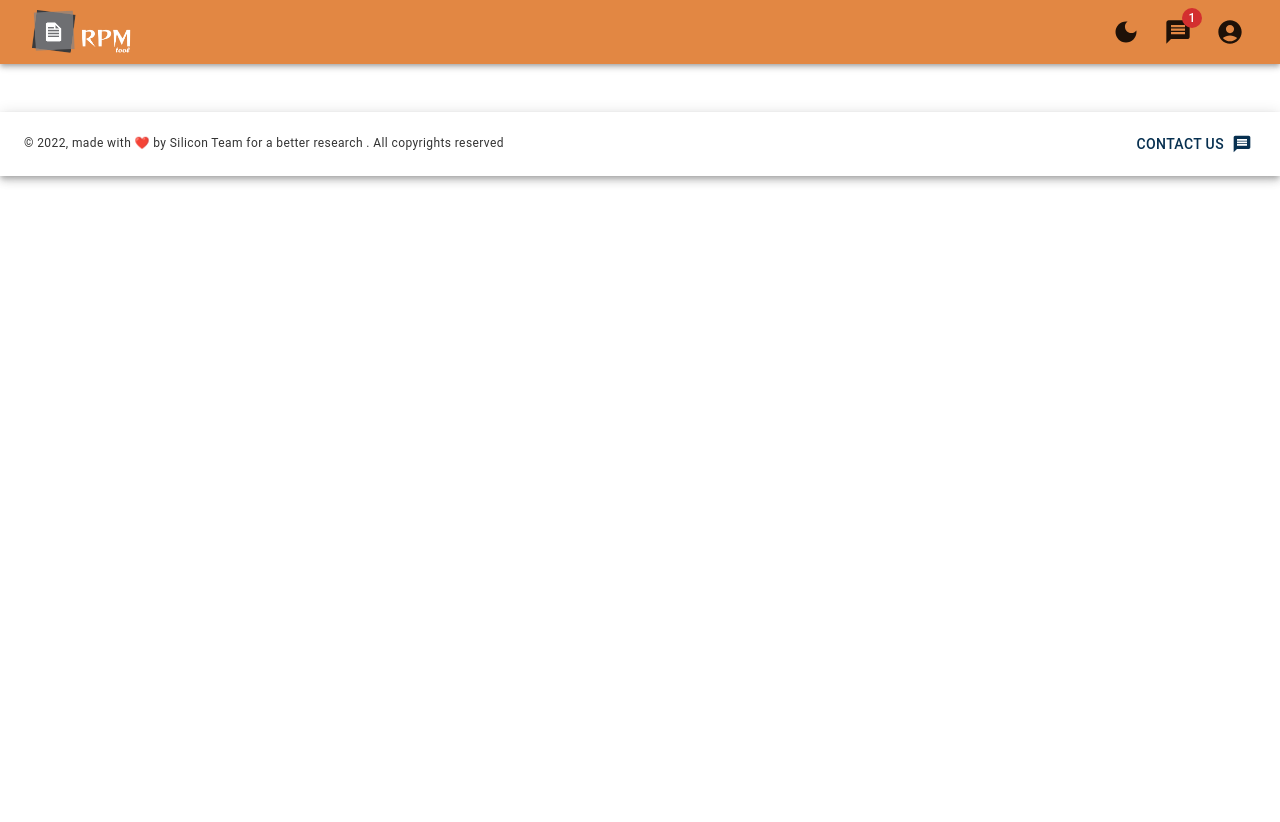
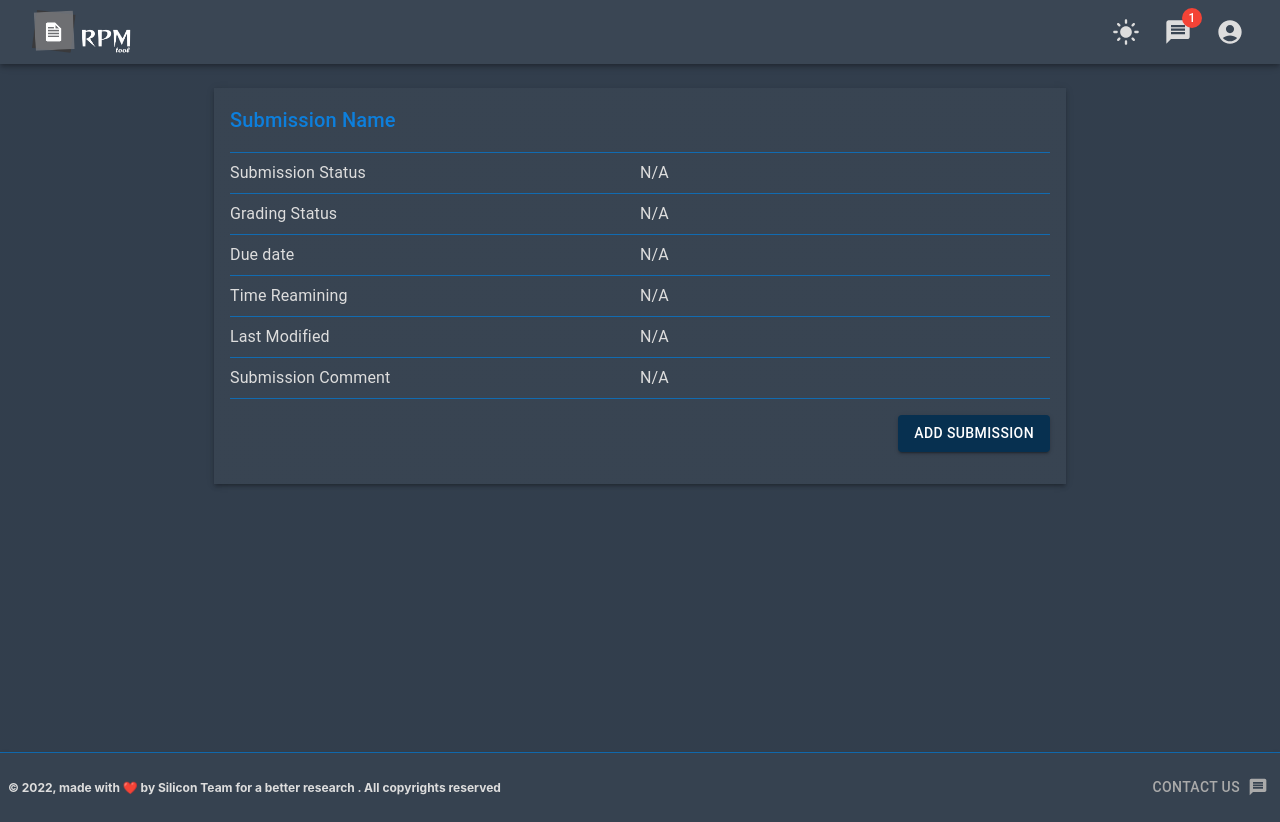
Before and after one commit to Arivaran-T/RPMT, a React (Create React App) app in the folder FrontEnd/rpmt/: page /submission/1 in a window 1280 px wide. Before the commit the page ends 800 px from the top, so only its background shows below. Built offline with nearby package versions, Linux system fonts and the light colour scheme.

Commit message:
submission page added

```diff
--- a/FrontEnd/rpmt/src/App.js
+++ b/FrontEnd/rpmt/src/App.js
@@ -15,7 +15,7 @@ import Pages from "./Pages/Pages";
 import { grey } from "@mui/material/colors";
 
 function App() {
-  const [mode, setMode] = useState("light");
+  const [mode, setMode] = useState("dark");
 
   let theme1 = createTheme({
     typography: {
--- a/FrontEnd/rpmt/src/Components/Footer.js
+++ b/FrontEnd/rpmt/src/Components/Footer.js
@@ -1,25 +1,45 @@
-import { Toolbar, Paper, Typography, Box, Button } from "@mui/material";
+import {
+  Toolbar,
+  Paper,
+  Typography,
+  Box,
+  Button,
+  Divider,
+  Grid,
+} from "@mui/material";
 import MessageIcon from "@mui/icons-material/Message";
 
 function Footer() {
   return (
-    <Paper elevation={5} square>
-      <Toolbar>
-        <Typography variant="caption" align="center">
+    <>
+      <Divider />
+      <Grid
+        square
+        elevation={2}
+        component={Paper}
+        sx={{ py: 2, px: 1 }}
+        container
+        justifyContent={"center"}
+        alignItems="center"
+      >
+        <Grid item xs={12} sm={9} >
+          <Typography variant="subtitle2" textAlign={{xs:"center",sm:"left"}}>
             © 2022, made with ❤️ by Silicon Team for a better research . All
             copyrights reserved
           </Typography>
-        <Box sx={{ flexGrow: 1 }} />
+        </Grid>
+        <Grid item xs={12} sm={3} textAlign={{xs:"center",sm:"right"}}>
           <Button
             endIcon={<MessageIcon />}
             variant="text"
-          href="/contactus"
-          color="success"
+            href="/contact-us"
+            color="info"
           >
             Contact Us
           </Button>
-      </Toolbar>
-    </Paper>
+        </Grid>
+      </Grid>
+    </>
   );
 }
 
--- a/FrontEnd/rpmt/src/Pages/Profile/Components/EditDetails.js
+++ b/FrontEnd/rpmt/src/Pages/Profile/Components/EditDetails.js
@@ -30,7 +30,6 @@ import { useState } from "react";
 import RMTbtn from "../../../Components/RMTbtn";
 import Heading from "../../../Components/Heading";
 import { grey, red } from "@mui/material/colors";
-import { width } from "@mui/system";
 
 const useStyle = makeStyles({
   lables: {
--- a/FrontEnd/rpmt/src/Pages/Submission/Submission.js
+++ b/FrontEnd/rpmt/src/Pages/Submission/Submission.js
@@ -1,17 +1,71 @@
-import { Container, Box, Paper } from "@mui/material";
+import {
+  Container,
+  Box,
+  Paper,
+  Typography,
+  Grid,
+  Divider,
+  Button,
+} from "@mui/material";
+import { typography } from "@mui/system";
 import Header from "../../Components/Header";
+
+const Rowdata = (props) => {
+  return (
+    <>
+      <Grid container justifyContent={"center"} alignItems="center">
+        <Grid component={Typography} item xs={6}>
+          {props.heading}
+        </Grid>
+        <Grid component={Typography} item xs={6}>
+          N/A
+        </Grid>
+      </Grid>
+      <Divider sx={{ my: 1 }} />
+    </>
+  );
+};
+
+const data = [
+  "Submission Status",
+  "Grading Status",
+  "Due date",
+  "Time Reamining",
+  "Last Modified",
+  "Submission Comment",
+];
 
 function Submission(props) {
   return (
     <>
       <Header mode={props.mode} handler={props.handler} />
-      <Paper square elevation={1}>
+      <Box
+        component={Paper}
+        sx={{ minHeight: "80vh" }}
+        square
+        elevation={1}
+        py={3}
+      >
         <Container maxWidth="md">
-          <Box py={3}>
-            <Box></Box>
+          <Box component={Paper} elevation={3} square p={2}>
+            <Typography
+              textAlign={"left"}
+              variant="h6"
+              sx={{ color: "#0D7FDC", mb: 2 }}
+            >
+              Submission Name
+            </Typography>
+
+            <Divider sx={{ my: 1 }} />
+            {data.map((row) => {
+              return <Rowdata heading={row} key={row} />;
+            })}
+            <Box my={2} textAlign={"right"}>
+              <Button variant="contained">Add Submission</Button>
+            </Box>
           </Box>
         </Container>
-      </Paper>
+      </Box>
     </>
   );
 }
```
Lines whose indentation alone changed are shown as unchanged.
